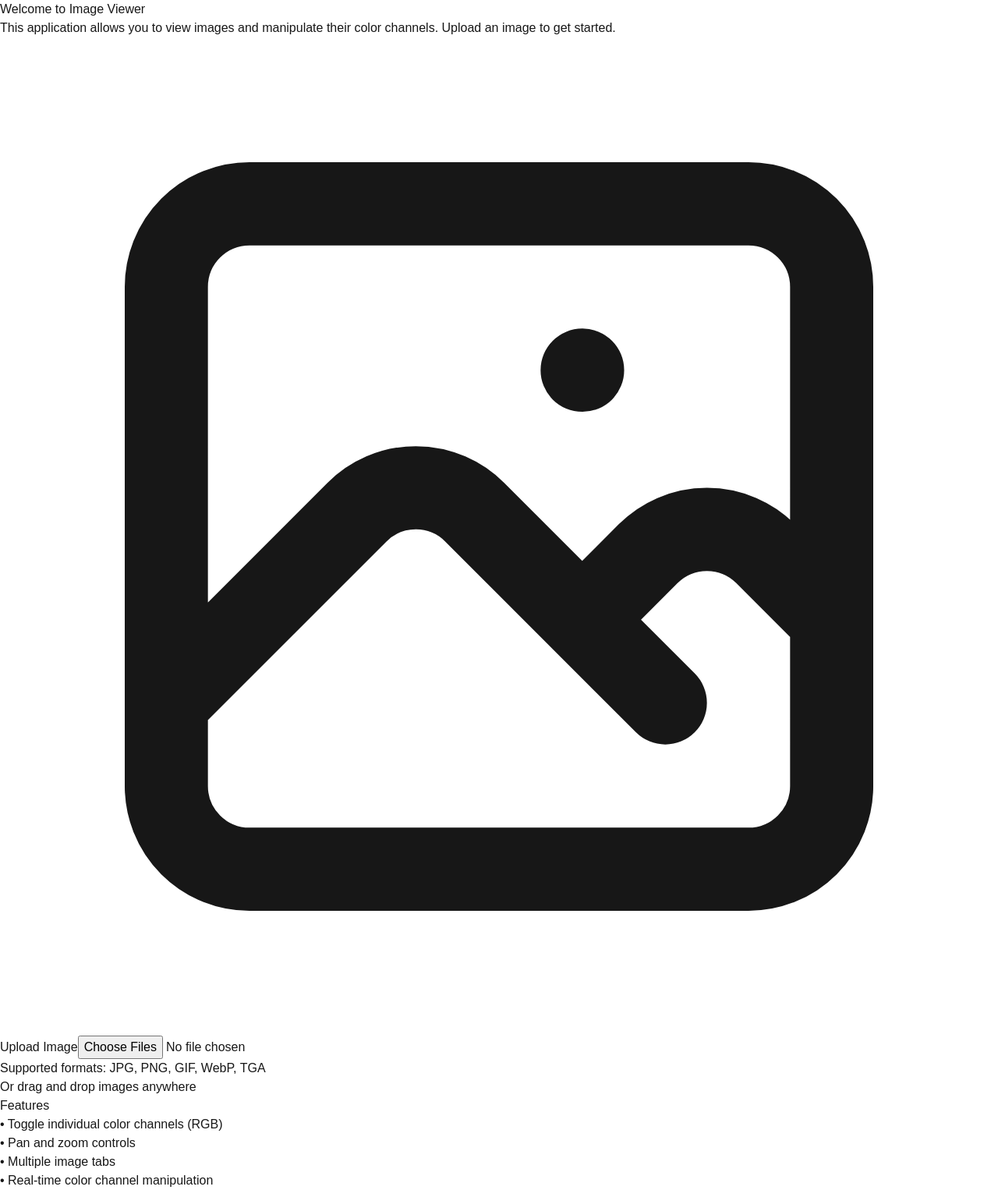
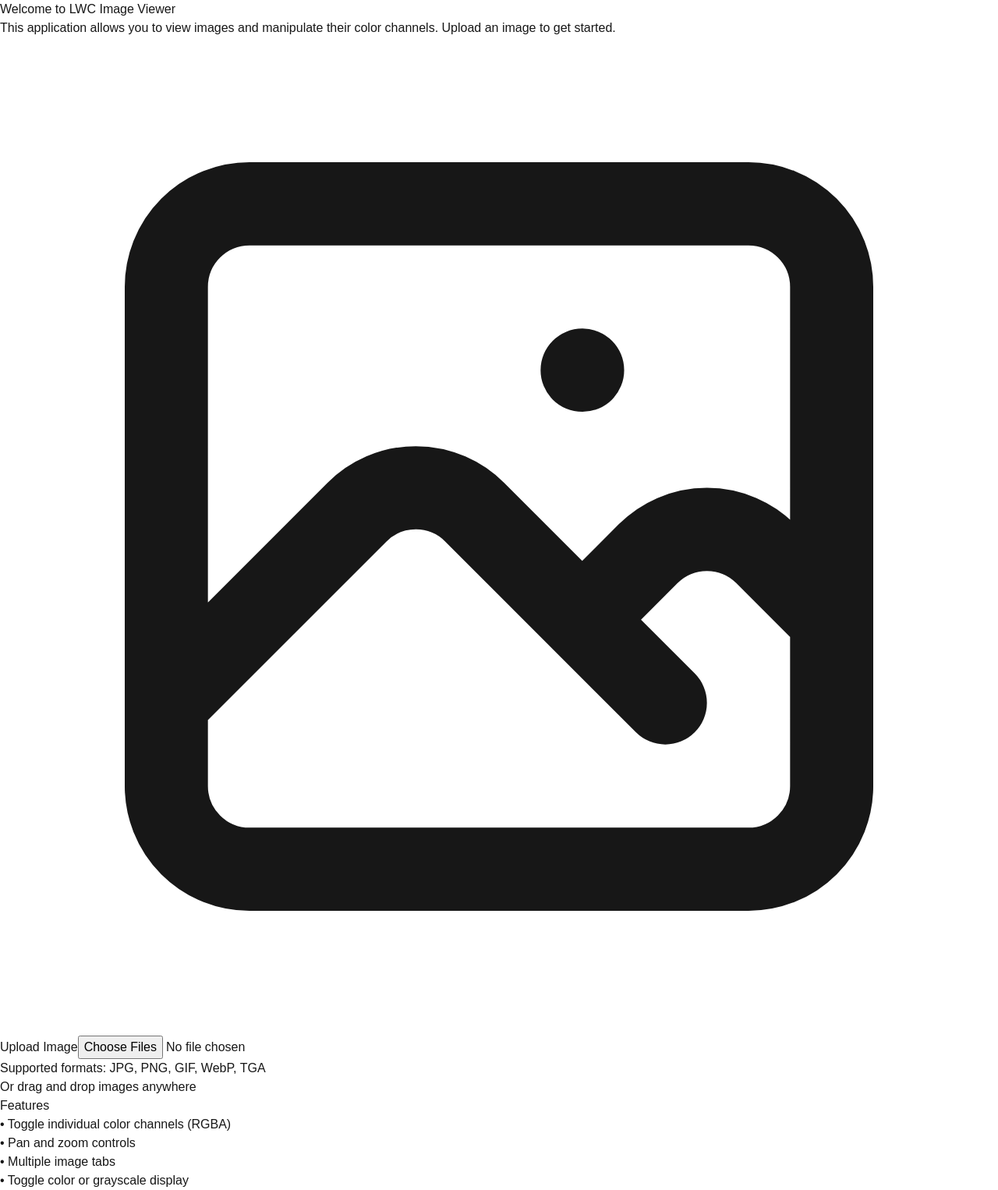
Before and after one commit to RoanLatham/lwc-image-viewer, a Next.js app: page / in a window 1280 px wide. Shown: the whole page at 78% size. Built offline with nearby package versions, Linux system fonts and the light colour scheme.

Commit message:
Update UI and file upload functionality in Tabs and Home components

```diff
--- a/src/app/page.tsx
+++ b/src/app/page.tsx
@@ -181,6 +181,7 @@ export default function Home() {
                 tabs={tabs}
                 onTabChange={setActiveTabId}
                 onTabClose={handleTabClose}
+                onFileUpload={handleFileUpload}
               />
               {activeTab && (
                 <div className="p-4">
@@ -198,7 +199,7 @@ export default function Home() {
             <div className="p-8 text-center relative">
               <div className="relative">
                 <h1 className="text-3xl font-bold mb-4 text-gray-800">
-                  Welcome to Image Viewer
+                  Welcome to LWC Image Viewer
                 </h1>
                 <p className="text-gray-600 mb-6 max-w-2xl mx-auto">
                   This application allows you to view images and manipulate
@@ -244,10 +245,10 @@ export default function Home() {
                     Features
                   </h2>
                   <ul className="text-left text-gray-600 space-y-2">
-                    <li>• Toggle individual color channels (RGB)</li>
+                    <li>• Toggle individual color channels (RGBA)</li>
                     <li>• Pan and zoom controls</li>
                     <li>• Multiple image tabs</li>
-                    <li>• Real-time color channel manipulation</li>
+                    <li>• Toggle color or grayscale display</li>
                   </ul>
                 </div>
               </div>
--- a/src/components/Tabs/Tabs.tsx
+++ b/src/components/Tabs/Tabs.tsx
@@ -7,9 +7,15 @@ interface TabsProps {
   tabs: TabConfig[];
   onTabChange?: (tabId: string) => void;
   onTabClose?: (tabId: string) => void;
+  onFileUpload?: (event: React.ChangeEvent<HTMLInputElement>) => void;
 }
 
-export default function Tabs({ tabs, onTabChange, onTabClose }: TabsProps) {
+export default function Tabs({
+  tabs,
+  onTabChange,
+  onTabClose,
+  onFileUpload,
+}: TabsProps) {
   const [activeTab, setActiveTab] = useState(tabs[0]?.id);
 
   const handleTabChange = (tabId: string) => {
@@ -63,7 +69,7 @@ export default function Tabs({ tabs, onTabChange, onTabClose }: TabsProps) {
         ))}
       </div>
       <label
-        htmlFor="add-image"
+        htmlFor="add-tab-image"
         className="px-3 py-2 rounded-md bg-blue-500 text-white hover:bg-blue-600 transition-colors cursor-pointer flex items-center"
       >
         <svg
@@ -81,19 +87,12 @@ export default function Tabs({ tabs, onTabChange, onTabClose }: TabsProps) {
         </svg>
       </label>
       <input
-        id="add-image"
+        id="add-tab-image"
         type="file"
         accept="image/*,.tga,.TGA"
         multiple
         className="hidden"
-        onChange={(e) => {
-          const fileInput = document.getElementById(
-            "file-upload"
-          ) as HTMLInputElement;
-          if (fileInput) {
-            fileInput.click();
-          }
-        }}
+        onChange={onFileUpload}
       />
     </div>
   );
```
